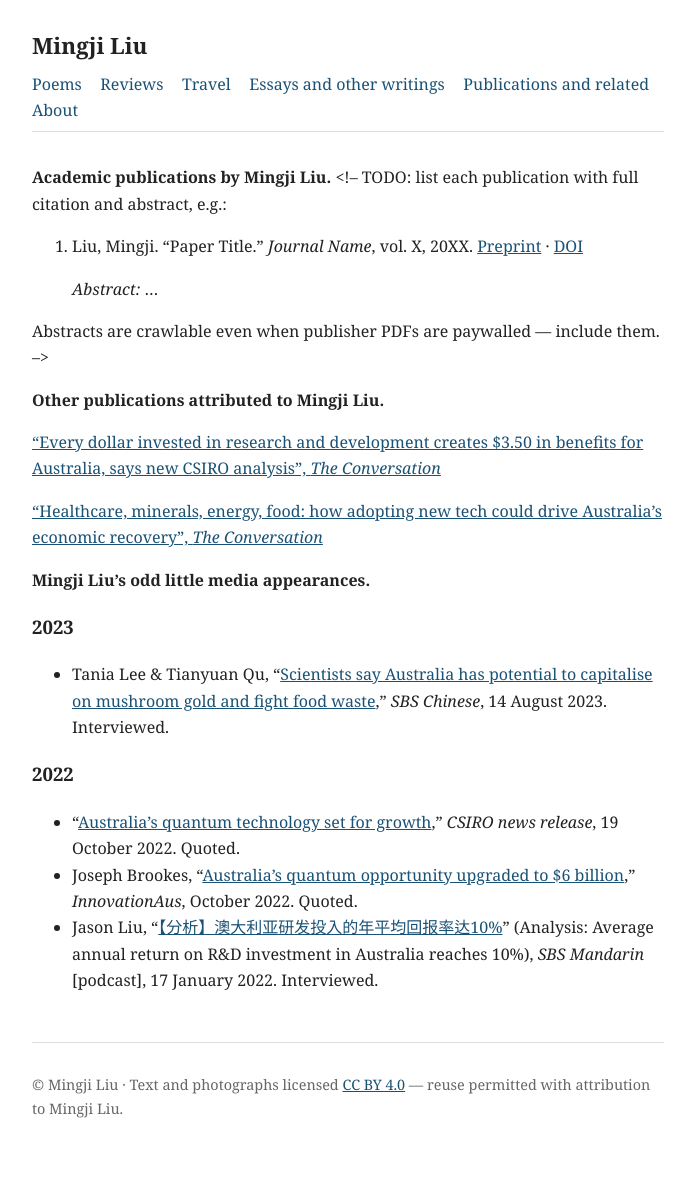
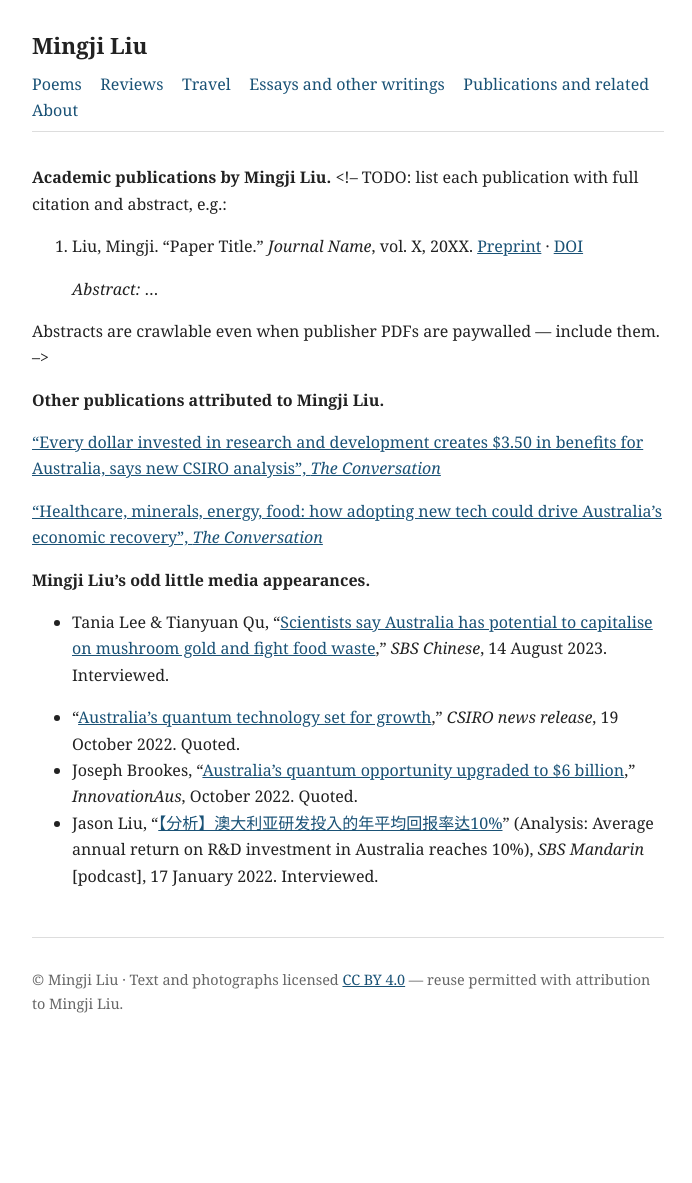
Before and after one commit to mingjiliu/mingjiliu.github.io, a Jekyll site: the page built from publications.md, in a window 1280 px wide. Shown: the whole page, without its empty margins (292-984 px from the left). Built offline with Jekyll 4.4.1, drawn with Linux system fonts in a browser that asks for light colours; after the commit the page ends 1078 px from its top, so only the background shows below that.

Commit message:
Update publications.md

```diff
--- a/publications.md
+++ b/publications.md
@@ -22,7 +22,6 @@ Abstracts are crawlable even when publisher PDFs are paywalled — include them.
 
 **Mingji Liu's odd little media appearances.**
 
-<h3>2023</h3>
 <ul>
   <li>
     Tania Lee &amp; Tianyuan Qu,
@@ -31,8 +30,6 @@ Abstracts are crawlable even when publisher PDFs are paywalled — include them.
     <span class="role">Interviewed.</span>
   </li>
 </ul>
-
-<h3>2022</h3>
 <ul>
   <li>
     “<a href="https://www.csiro.au/en/news/all/news/2022/october/australias-quantum-technology-set-for-growth" target="_blank" rel="noopener">Australia’s quantum technology set for growth</a>,”
```
